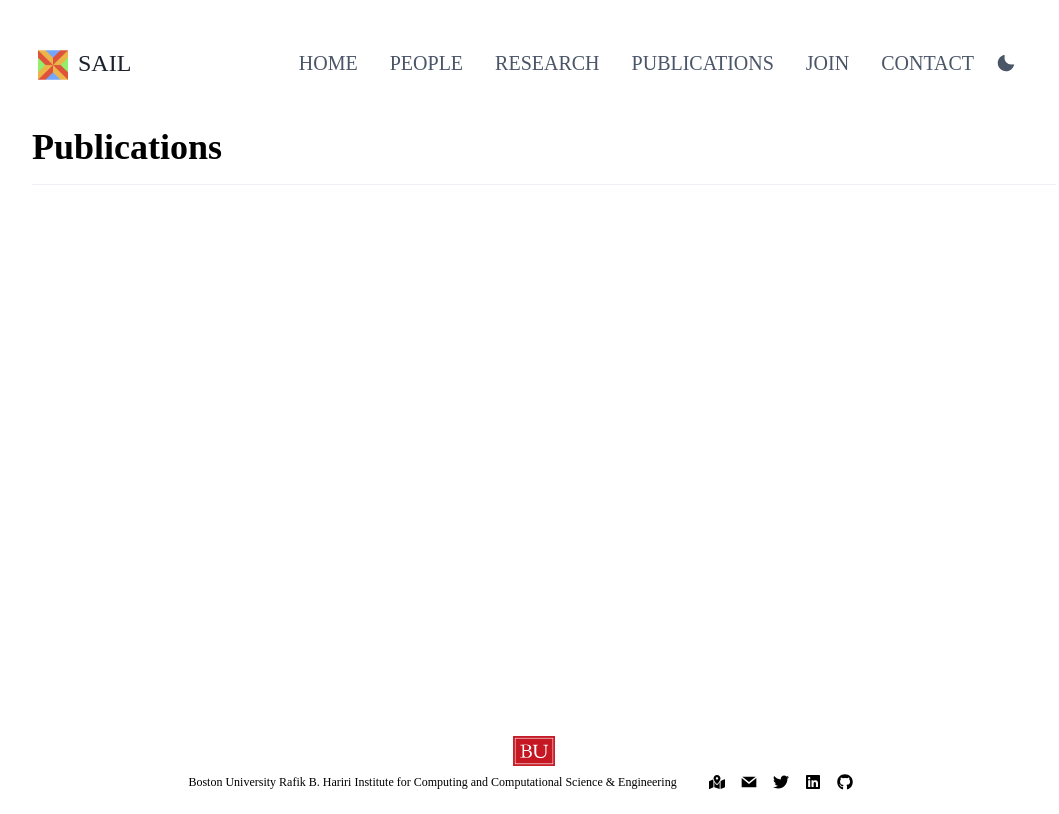
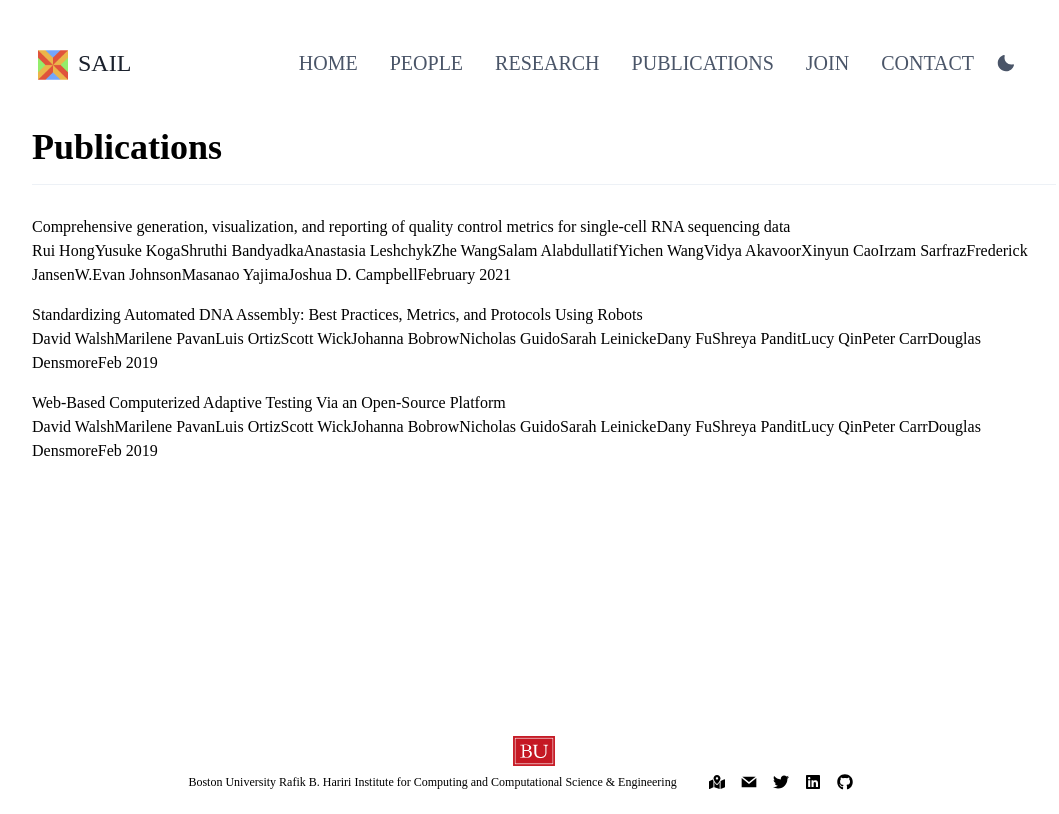
Before and after one commit to hicsail/hicsail.github.io, a React app: page /publications in a window 1280 px wide. Shown: the whole page, without its empty margins (106-1165 px from the left). Built offline with nearby package versions, Linux system fonts and the light colour scheme; a web font is replaced by a local one.

Commit message:
Add content to Publications page

```diff
--- a/src/pages/Publications.tsx
+++ b/src/pages/Publications.tsx
@@ -1,7 +1,20 @@
-import { Box } from '@chakra-ui/react';
+import { Box, Flex, Stack } from '@chakra-ui/react';
 import * as React from 'react';
 import { Layout } from '../components/Layout';
+import { PUBLICATIONS_LIST } from '../utils/researchInformation';
 
 export const Publications: React.VFC = () => (
-  <Layout title="Publications"></Layout>
+  <Layout title="Publications">
+    <Stack direction={'column'} spacing={4}>
+      {PUBLICATIONS_LIST.map((publication) => (
+        <Flex direction="column">
+          <Box>{publication.title}</Box>
+          <Box>
+            {publication.authors}
+            {publication.date}
+          </Box>
+        </Flex>
+      ))}
+    </Stack>
+  </Layout>
 );
```
